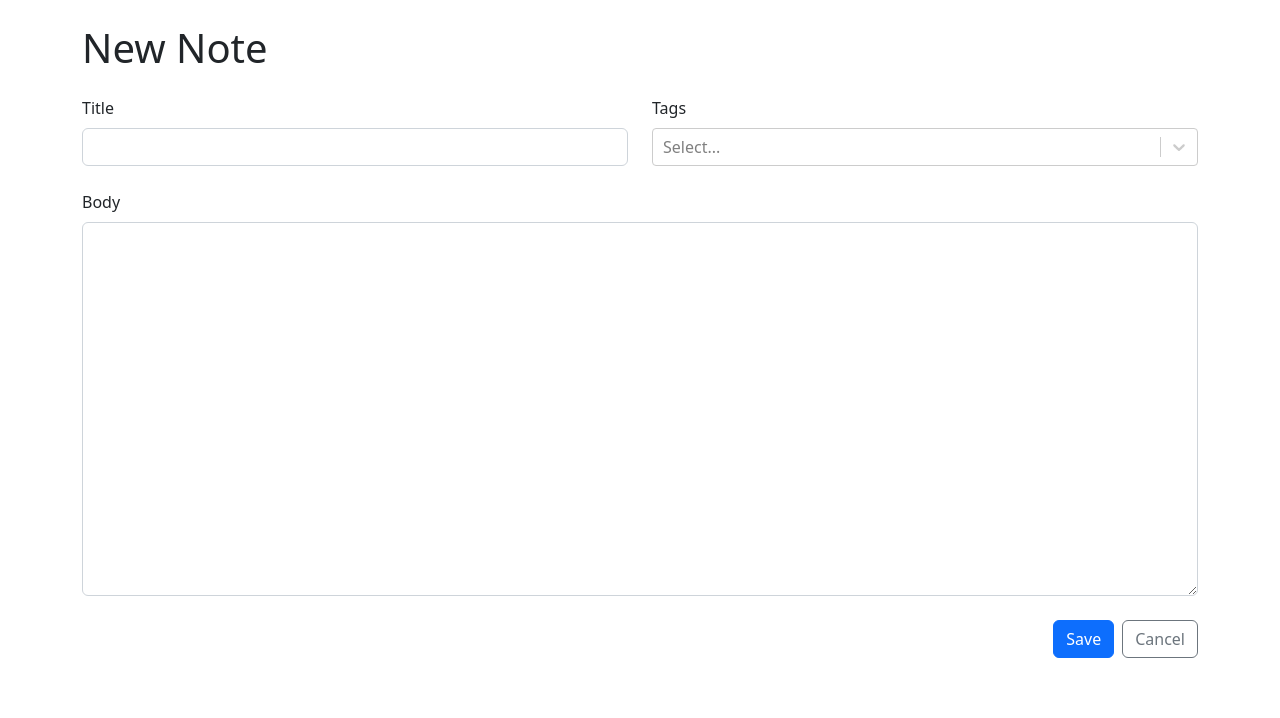
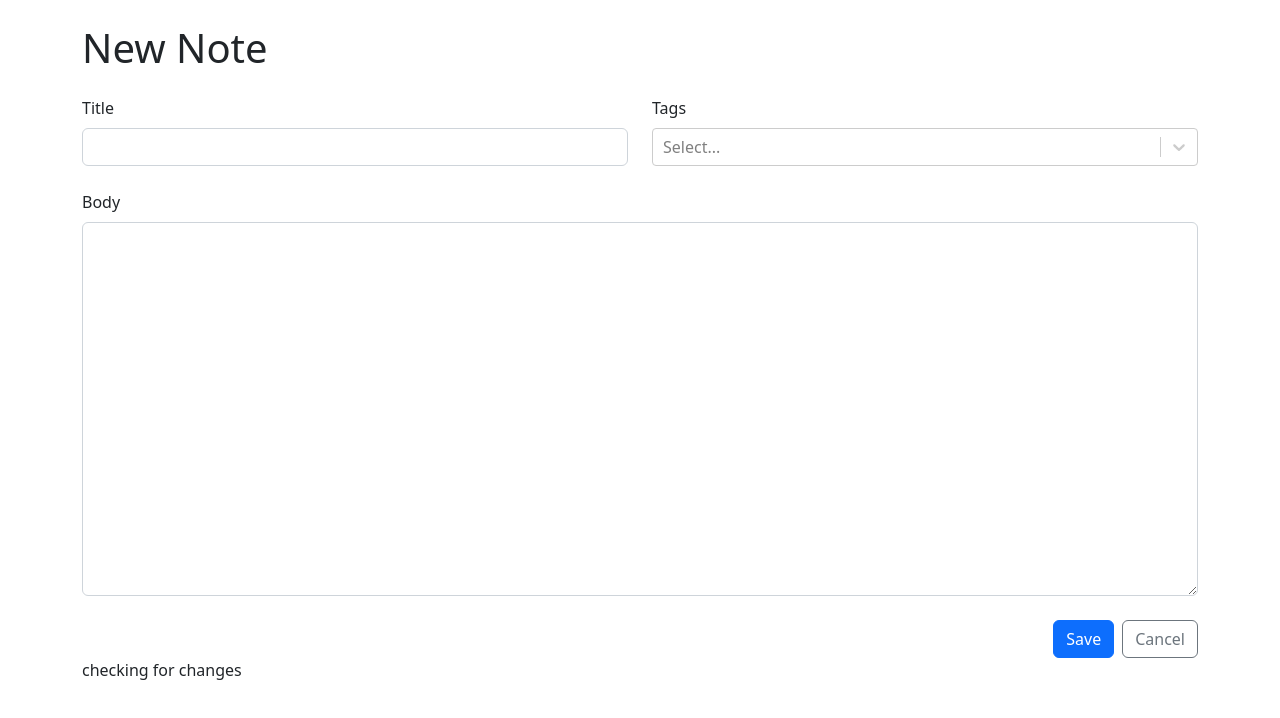
Before and after one commit to muhammadramzan10/notes-app, a React (Vite) app: page /new in a window 1280 px wide. Shown: the top 718 px of the page. Built offline with nearby package versions, Linux system fonts and the light colour scheme; the HTML template or start-up script is replaced by a standard one.

Commit message:
checking

```diff
--- a/src/NewNote.tsx
+++ b/src/NewNote.tsx
@@ -5,6 +5,7 @@ export function NewNote(){
         <>
             <h1 className='mb-4'>New Note</h1>
             <NoteForm />
+            checking for changes
         </>
     )
 }
```
